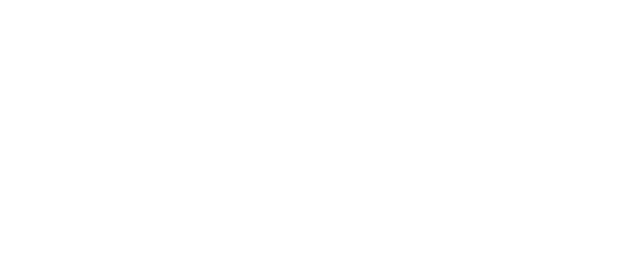
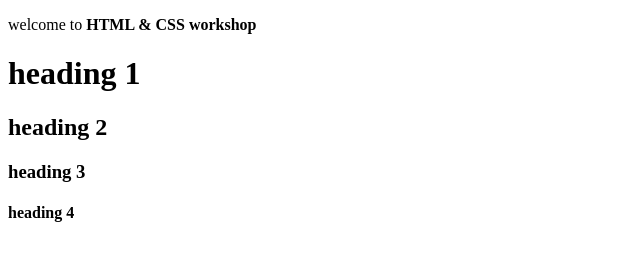
Before and after one commit to Ma9da/HTML-CSS-workshop, a plain HTML site: page index.html in a window 1280 px wide. Shown: the whole page, without its empty margins (0-640 px from the left). Drawn offline with Linux system fonts and the light colour scheme.

Commit message:
added html headings

```diff
--- a/index.html
+++ b/index.html
@@ -1,12 +1,20 @@
 <!DOCTYPE html>
 <html lang="en">
+
 <head>
     <meta charset="UTF-8">
     <meta http-equiv="X-UA-Compatible" content="IE=edge">
     <meta name="viewport" content="width=device-width, initial-scale=1.0">
     <title>HTML & CSS workshop</title>
 </head>
+
 <body>
+    <p>welcome to <strong>HTML & CSS workshop</strong>
+    </p>
+    <h1>heading 1</h1>
+    <h2>heading 2</h2>
+    <h3>heading 3</h3>
+    <h4>heading 4</h4>
+</body>
 
-</body>
 </html>
```
